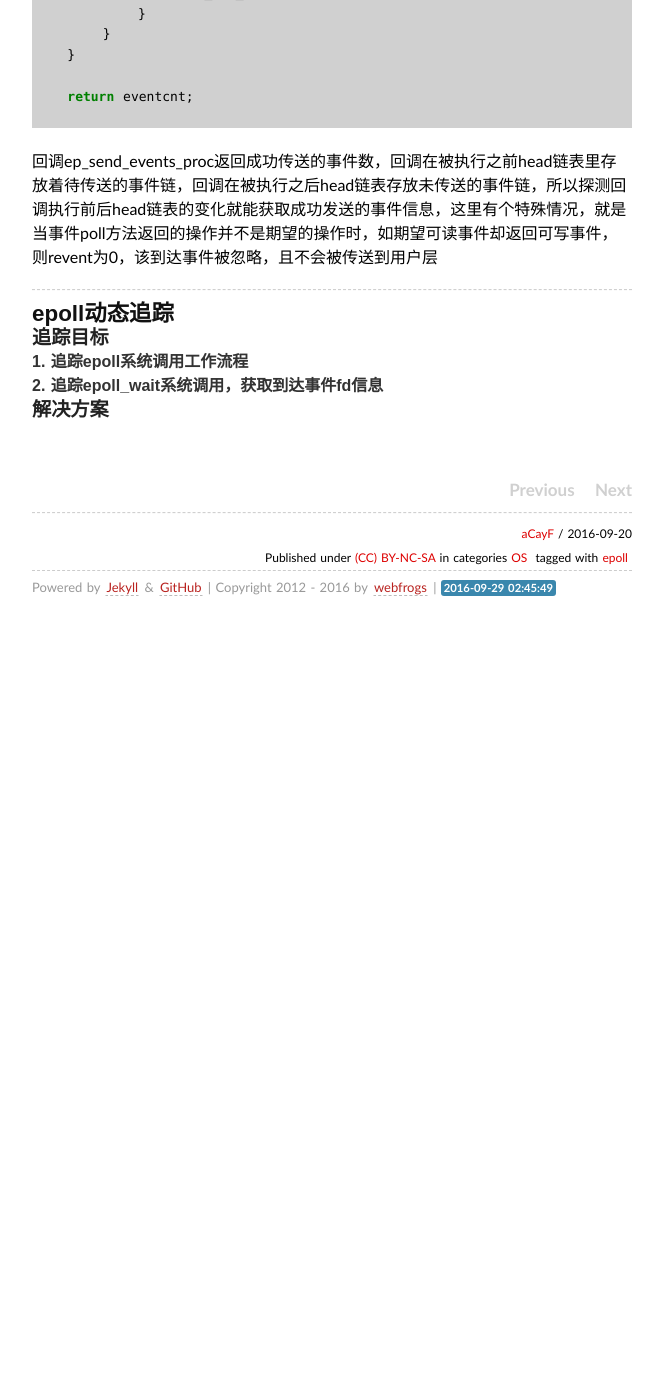
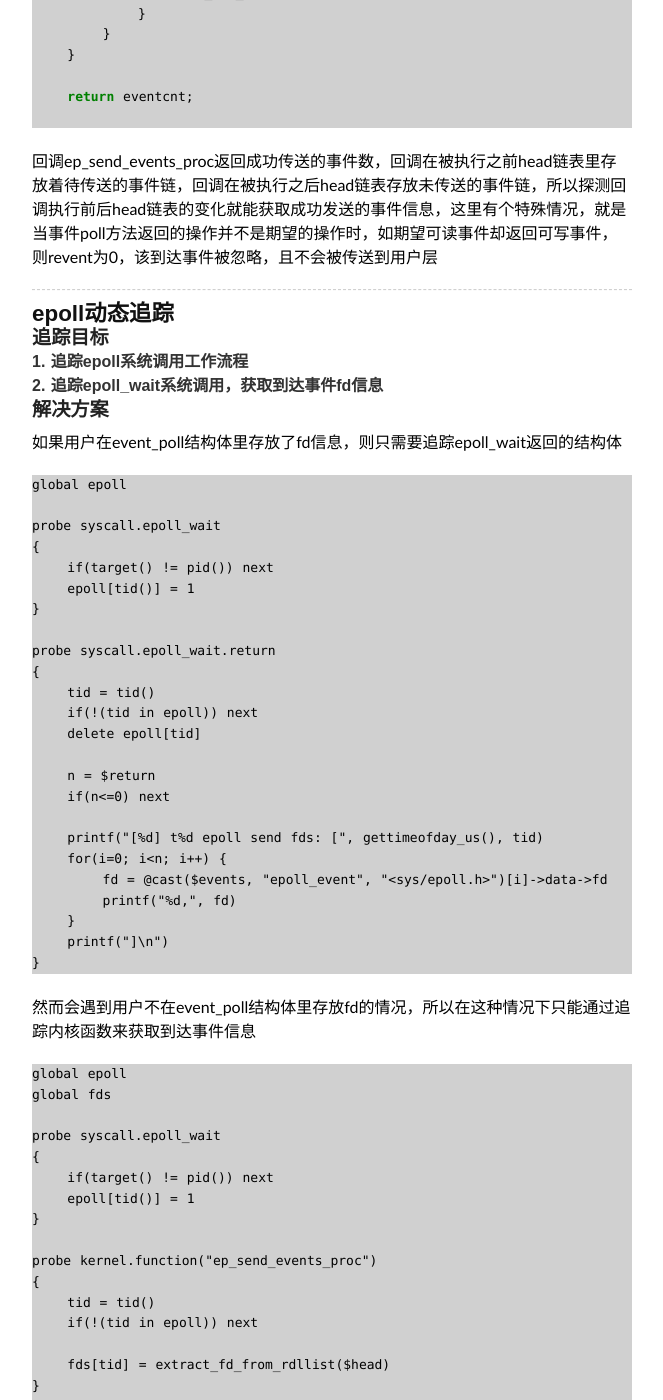
Before and after one commit to aCayF/acayf.github.io, a Jekyll site: the page built from _posts/2016-09-20-epoll-notes.md, in a window 1280 px wide and 1400 px high, scrolled down 5927 px. Shown: the whole window, without its empty margins (308-971 px from the left). Built offline with Jekyll 4.4.1, drawn with Linux system fonts in a browser that asks for light colours; some web fonts are replaced; comment, search, counter and statistics services are not loaded; before the commit the page ends 6557 px from its top, so only the background shows below that; some of the changed text lies outside the part shown.

Commit message:
Add systemtap script of extracting fds from epoll to epoll-notes

````diff
--- a/_posts/2016-09-20-epoll-notes.md
+++ b/_posts/2016-09-20-epoll-notes.md
@@ -333,3 +333,74 @@ static int ep_send_events_proc(struct eventpoll *ep, struct list_head *head,
 #### 2. 追踪epoll_wait系统调用，获取到达事件fd信息
 
 ### 解决方案
+
+如果用户在event_poll结构体里存放了fd信息，则只需要追踪epoll_wait返回的结构体
+
+```stap
+global epoll
+
+probe syscall.epoll_wait
+{
+    if(target() != pid()) next
+    epoll[tid()] = 1
+}
+
+probe syscall.epoll_wait.return
+{
+    tid = tid()
+    if(!(tid in epoll)) next
+    delete epoll[tid]
+
+    n = $return
+    if(n<=0) next
+
+    printf("[%d] t%d epoll send fds: [", gettimeofday_us(), tid)
+    for(i=0; i<n; i++) {
+        fd = @cast($events, "epoll_event", "<sys/epoll.h>")[i]->data->fd
+        printf("%d,", fd)
+    }
+    printf("]\n")
+}
+```
+
+然而会遇到用户不在event_poll结构体里存放fd的情况，所以在这种情况下只能通过追踪内核函数来获取到达事件信息
+
+```stap
+global epoll
+global fds
+
+probe syscall.epoll_wait
+{
+    if(target() != pid()) next
+    epoll[tid()] = 1
+}
+
+probe kernel.function("ep_send_events_proc")
+{
+    tid = tid()
+    if(!(tid in epoll)) next
+
+    fds[tid] = extract_fd_from_rdllist($head)
+}
+
+/* TODO : remove fd which return 0 revent after calling poll method */
+probe kernel.function("ep_send_events_proc").return
+{
+    tid = tid()
+    if(!(tid in epoll)) next
+
+    if($return > 0) {
+        printf("[%d] t%d epoll send fds: [%s][0:%d]\n", gettimeofday_us(), tid, fds[tid], $return)
+    }
+
+    delete fds[tid]
+}
+
+probe syscall.epoll_wait.return
+{
+    tid = tid()
+    if(!(tid in epoll)) next
+
+    delete epoll[tid]
+}
+```
````
